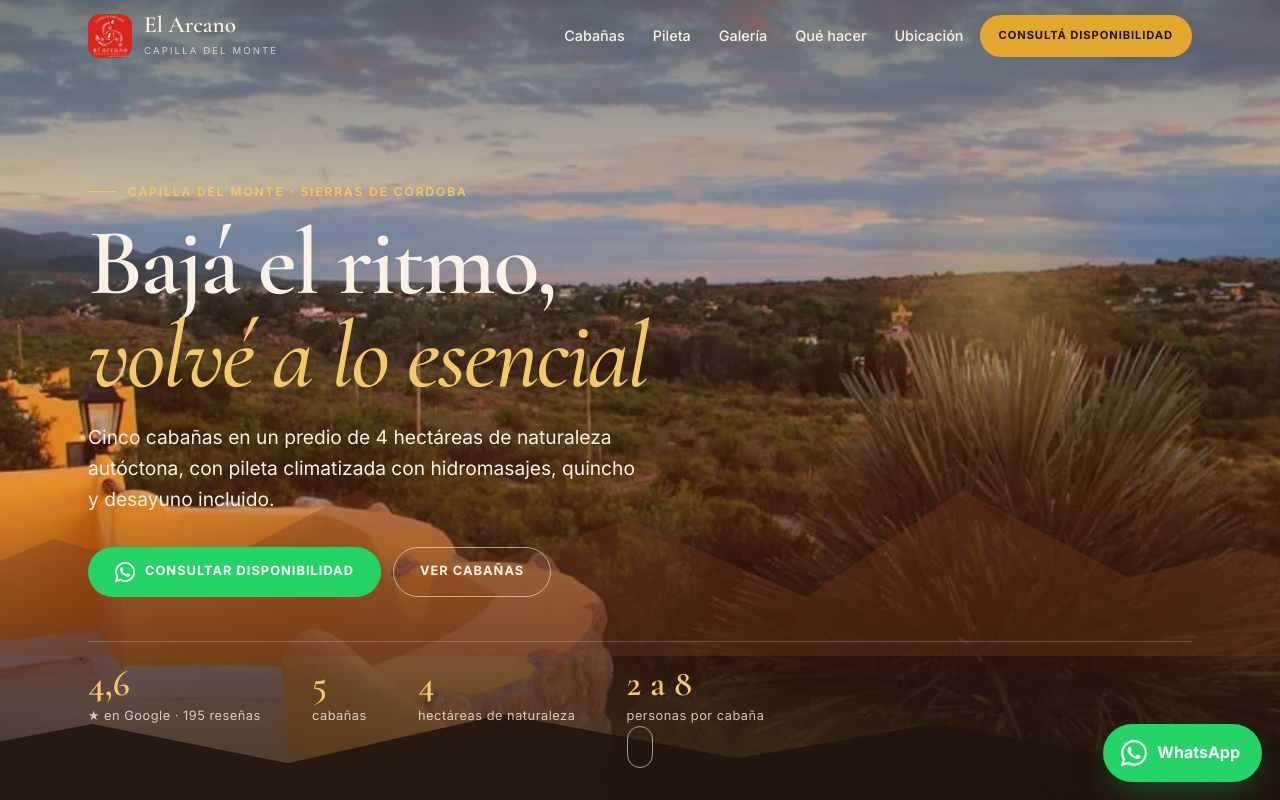
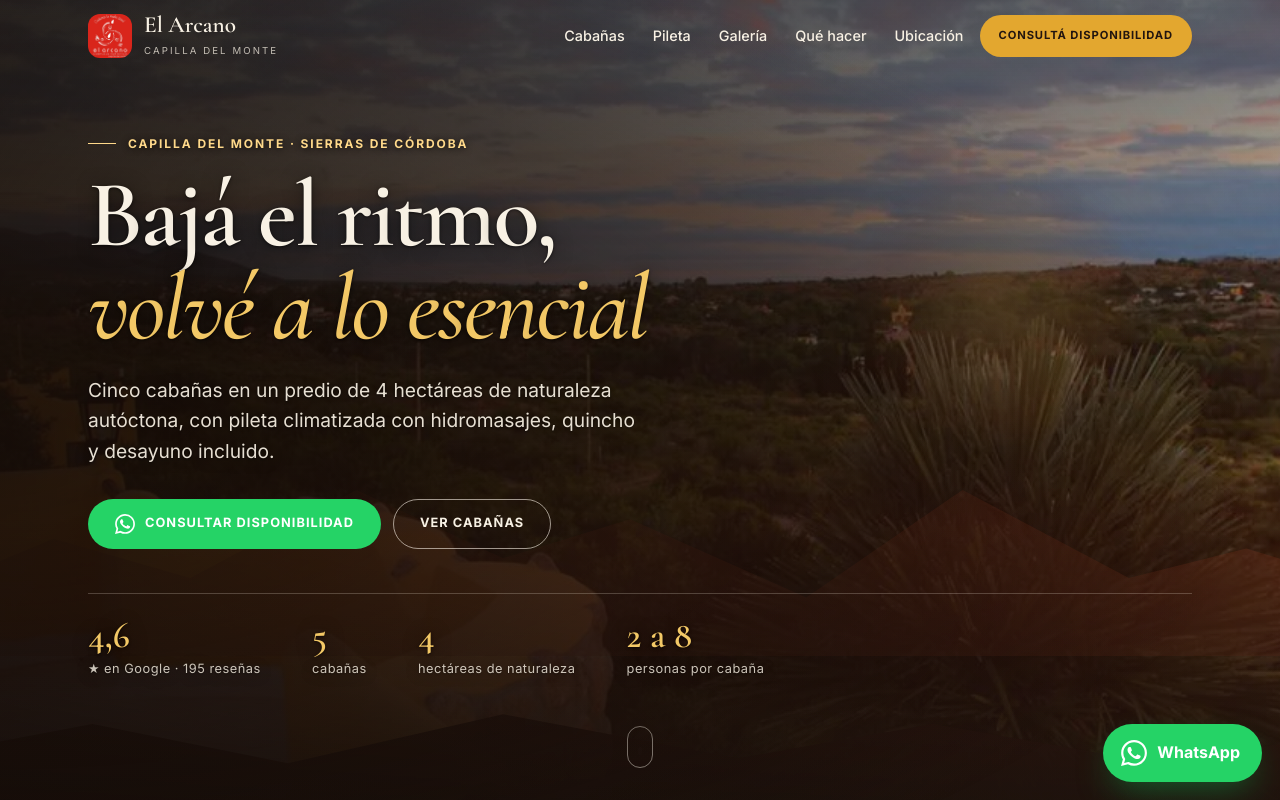
Before and after one commit to lunanuevacreativa-eng/lunanuevacreativa-eng.github.io, a plain HTML site: page demo-el-arcano/index.html in a window 1280 px wide. Shown: the top 800 px of the page. Drawn offline with nearby package versions, Linux system fonts and the light colour scheme.

Commit message:
Demo El Arcano: portada legible

```diff
--- a/demo-el-arcano/index.html
+++ b/demo-el-arcano/index.html
@@ -10,7 +10,7 @@
 <meta property="og:title" content="El Arcano · Cabañas en Capilla del Monte">
 <meta property="og:image" content="assets/vista-sierras.webp">
 <link rel="preconnect" href="https://fonts.googleapis.com"><link rel="preconnect" href="https://fonts.gstatic.com" crossorigin>
-<link rel="stylesheet" href="https://fonts.googleapis.com/css2?family=Cormorant+Garamond:ital,wght@0,500;0,600;0,700;1,500&family=Inter:wght@400;500;600;700&display=swap">
+<link rel="preload" as="style" href="https://fonts.googleapis.com/css2?family=Cormorant+Garamond:ital,wght@0,500;0,600;0,700;1,500&family=Inter:wght@400;500;600;700&display=swap"><link rel="stylesheet" href="https://fonts.googleapis.com/css2?family=Cormorant+Garamond:ital,wght@0,500;0,600;0,700;1,500&family=Inter:wght@400;500;600;700&display=swap" media="print" onload="this.media='all'"><noscript><link rel="stylesheet" href="https://fonts.googleapis.com/css2?family=Cormorant+Garamond:ital,wght@0,500;0,600;0,700;1,500&family=Inter:wght@400;500;600;700&display=swap"></noscript>
 <link rel="preload" as="image" href="assets/vista-sierras.webp" fetchpriority="high">
 <style>
 :root{--noche:#22150F;--tierra:#3A2419;--ocre:#E3A72F;--ocre-claro:#F3C866;--fuego:#D3361F;--arena:#F8F1E4;--piedra:#EADFCB;--tinta:#2A1D16;--suave:#6A564A;--agua:#3FA9C9;--wa:#25D366;
@@ -59,13 +59,18 @@ img{display:block;max-width:100%;height:auto}a{color:inherit}h1,h2,h3,p,ul,figur
  body.menu-abierto{overflow:hidden}
 }
 /* portada */
-.portada{position:relative;min-height:100svh;display:flex;align-items:flex-end;color:var(--arena);overflow:hidden;background:var(--noche)}
+.portada{position:relative;min-height:100svh;display:flex;align-items:center;color:var(--arena);overflow:hidden;background:var(--noche)}
 .portada__img{max-width:none;position:absolute;inset:-6%;width:112%;height:112%;object-fit:cover;object-position:50% 60%;animation:kenburns 26s ease-in-out infinite alternate;will-change:transform}
 @keyframes kenburns{from{transform:scale(1) translate(0,0)}to{transform:scale(1.1) translate(-2%,-2%)}}
 .portada::after{content:"";position:absolute;inset:0;background:linear-gradient(180deg,rgba(34,21,15,.55) 0%,rgba(34,21,15,.15) 35%,rgba(34,21,15,.85) 100%)}
 .bruma{position:absolute;inset:auto -20% 0;height:45%;background:radial-gradient(60% 60% at 30% 100%,rgba(243,200,102,.28),transparent 70%);animation:bruma 9s ease-in-out infinite alternate;z-index:1;pointer-events:none}
 @keyframes bruma{to{transform:translateX(8%);opacity:.6}}
-.portada .cont{position:relative;z-index:2;padding-bottom:clamp(48px,9vh,96px);padding-top:140px;width:100%}
+.portada .cont{position:relative;z-index:3;padding-bottom:96px;padding-top:110px;width:100%}
+.portada .cont::before{content:"";position:absolute;inset:-10% -30% -10% -50%;z-index:-1;background:radial-gradient(70% 70% at 25% 55%,rgba(20,12,8,.72),rgba(20,12,8,.35) 60%,transparent 85%);pointer-events:none}
+.portada h1,.portada p.lead,.portada .datos{text-shadow:0 2px 18px rgba(0,0,0,.55),0 1px 3px rgba(0,0,0,.6)}
+.portada .sobre{color:#FFD98A!important;font-weight:700;text-shadow:0 1px 6px rgba(0,0,0,.8)}
+.portada .sobre::before{background:#FFD98A}
+@media (max-height:640px) and (min-width:760px){.portada h1{font-size:clamp(2.4rem,6vw,4rem)}.datos{margin-top:24px;padding-top:16px}.acciones{margin-top:20px}.bajar{display:none}}
 .portada h1{font-family:var(--f-tit);font-weight:600;overflow-wrap:break-word;font-size:clamp(2.6rem,7.4vw,6rem);line-height:.98;letter-spacing:-.025em;max-width:13ch}
 .portada h1 em{font-weight:400;color:var(--ocre-claro)}
 .portada p.lead{margin-top:20px;font-size:clamp(1rem,1.6vw,1.2rem);max-width:46ch;opacity:.92}
@@ -73,15 +78,16 @@ img{display:block;max-width:100%;height:auto}a{color:inherit}h1,h2,h3,p,ul,figur
 .datos{display:flex;flex-wrap:wrap;gap:clamp(20px,4vw,56px);margin-top:44px;padding-top:24px;border-top:1px solid rgba(248,241,228,.22)}
 .datos strong{display:block;font-family:var(--f-tit);font-size:clamp(1.7rem,3vw,2.3rem);font-weight:600;color:var(--ocre-claro);line-height:1}
 .datos span{font-size:.8rem;opacity:.8;letter-spacing:.04em}
-.letra{display:inline-block;opacity:0;transform:translateY(.5em);animation:subir .9s var(--ease) forwards}
-@keyframes subir{to{opacity:1;transform:none}}
-.entra{opacity:0;transform:translateY(18px);animation:subir 1s var(--ease) forwards}
+.letra{display:inline-block}
+.anim .letra{animation:subir-de .5s var(--ease) both}
+@keyframes subir-de{from{opacity:.4;transform:translateY(.35em)}to{opacity:1;transform:none}}
+.anim .entra{animation:subir-de .6s var(--ease) both}
 .bajar{position:absolute;right:clamp(20px,5vw,48px);bottom:32px;z-index:2;width:26px;height:42px;border:1.5px solid rgba(248,241,228,.6);border-radius:14px}
 .bajar::after{content:"";position:absolute;left:50%;top:8px;width:4px;height:8px;margin-left:-2px;border-radius:2px;background:var(--arena);animation:rueda 1.8s infinite}
 @keyframes rueda{to{transform:translateY(12px);opacity:0}}
 /* revelar */
-.rev{opacity:0;transform:translateY(32px);transition:opacity .9s var(--ease),transform .9s var(--ease)}
-.rev.ok{opacity:1;transform:none}
+.io .rev{opacity:0;transform:translateY(32px);transition:opacity .9s var(--ease),transform .9s var(--ease)}
+.io .rev.ok{opacity:1;transform:none}
 .rev.d1{transition-delay:.1s}.rev.d2{transition-delay:.2s}.rev.d3{transition-delay:.3s}.rev.d4{transition-delay:.4s}
 /* historia */
 .historia{display:grid;gap:48px;align-items:center}
@@ -204,7 +210,7 @@ img{display:block;max-width:100%;height:auto}a{color:inherit}h1,h2,h3,p,ul,figur
 html,body{overflow-x:hidden}
 .tit{font-size:clamp(2.3rem,5.2vw,4rem);line-height:1.02}
 .bajada{font-size:1.125rem}
-.portada::after{background:linear-gradient(180deg,rgba(34,21,15,.55) 0%,rgba(150,60,30,.18) 38%,rgba(211,54,31,.22) 62%,rgba(34,21,15,.92) 100%)}
+.portada::after{z-index:1;background:linear-gradient(90deg,rgba(20,12,8,.78) 0%,rgba(20,12,8,.45) 55%,rgba(20,12,8,.15) 100%),linear-gradient(180deg,rgba(34,21,15,.5) 0%,rgba(150,60,30,.18) 40%,rgba(211,54,31,.2) 65%,rgba(34,21,15,.92) 100%)}
 .capa{position:absolute;left:-5%;width:110%;z-index:1;pointer-events:none;will-change:transform}
 .capa--lejos{bottom:18%;opacity:.35}.capa--cerca{bottom:-2px;opacity:.9}
 .capa svg{width:100%;height:auto;display:block}
@@ -297,14 +303,14 @@ html,body{overflow-x:hidden}
  <div class="bruma" aria-hidden="true"></div>
  <div class="capa capa--cerca" data-vel=".05" aria-hidden="true"><svg viewBox="0 0 1440 120" preserveAspectRatio="none"><path fill="#22150F" d="M0 120V70l160-30 200 40 220-50 240 45 200-35 230 40 190-30v90z"/></svg></div>
  <div class="cont">
-  <p class="sobre entra" style="color:var(--ocre-claro);animation-delay:.1s">Capilla del Monte · Sierras de Córdoba</p>
+  <p class="sobre entra" style="color:var(--ocre-claro);animation-delay:0s">Capilla del Monte · Sierras de Córdoba</p>
   <h1 id="titulo" aria-label="Bajá el ritmo, volvé a lo esencial">Bajá el ritmo, <em>volvé a lo esencial</em></h1>
-  <p class="lead entra" style="animation-delay:.9s">Cinco cabañas en un predio de 4 hectáreas de naturaleza autóctona, con pileta climatizada con hidromasajes, quincho y desayuno incluido.</p>
-  <div class="acciones entra" style="animation-delay:1.1s">
+  <p class="lead entra" style="animation-delay:.1s">Cinco cabañas en un predio de 4 hectáreas de naturaleza autóctona, con pileta climatizada con hidromasajes, quincho y desayuno incluido.</p>
+  <div class="acciones entra" style="animation-delay:.15s">
    <a class="btn btn--wa-cta" href="https://wa.me/5493426106997?text=%C2%A1Hola%2C%20El%20Arcano!%20Quiero%20consultar%20disponibilidad." target="_blank" rel="noopener"><svg viewBox="0 0 24 24" aria-hidden="true"><use href="#ico-wa"/></svg>Consultar disponibilidad</a>
    <a class="btn btn--linea" href="#cabanas">Ver cabañas</a>
   </div>
-  <ul class="datos entra" style="animation-delay:1.3s">
+  <ul class="datos entra" style="animation-delay:.2s">
    <li><strong>4,6</strong><span>★ en Google · 195 reseñas</span></li>
    <li><strong>5</strong><span>cabañas</span></li>
    <li><strong>4</strong><span>hectáreas de naturaleza</span></li>
@@ -496,10 +502,11 @@ html,body{overflow-x:hidden}
 'use strict';
 var WA='5493426106997';
 var reducir=matchMedia('(prefers-reduced-motion: reduce)').matches;
+if(!reducir){document.documentElement.classList.add('anim');setTimeout(function(){document.documentElement.classList.remove('anim')},3000)}
 
 // título letra por letra
 var h1=document.getElementById('titulo');
-(function(){var d=0;function partir(n){Array.prototype.slice.call(n.childNodes).forEach(function(c){if(c.nodeType===3){var f=document.createDocumentFragment();c.textContent.split(/(\s+)/).forEach(function(p){if(/^\s+$/.test(p)){f.appendChild(document.createTextNode(p));return}var w=document.createElement('span');w.style.display='inline-block';w.setAttribute('aria-hidden','true');p.split('').forEach(function(ch){var s=document.createElement('span');s.className='letra';s.textContent=ch;s.style.animationDelay=(.2+d++*.03)+'s';w.appendChild(s)});f.appendChild(w)});n.replaceChild(f,c)}else partir(c)})}if(!reducir)partir(h1)})();
+(function(){var d=0;function partir(n){Array.prototype.slice.call(n.childNodes).forEach(function(c){if(c.nodeType===3){var f=document.createDocumentFragment();c.textContent.split(/(\s+)/).forEach(function(p){if(/^\s+$/.test(p)){f.appendChild(document.createTextNode(p));return}var w=document.createElement('span');w.style.display='inline-block';w.setAttribute('aria-hidden','true');p.split('').forEach(function(ch){var s=document.createElement('span');s.className='letra';s.textContent=ch;s.style.animationDelay=(d++*.012)+'s';w.appendChild(s)});f.appendChild(w)});n.replaceChild(f,c)}else partir(c)})}if(!reducir)partir(h1)})();
 
 // encabezado sólido
 var enc=document.getElementById('enc');
@@ -542,7 +549,7 @@ addEventListener('keydown',function(e){if(!visor.classList.contains('abierto'))r
 
 // revelar al hacer scroll + contadores
 var io=new IntersectionObserver(function(es){es.forEach(function(e){if(e.isIntersecting){e.target.classList.add('ok');io.unobserve(e.target)}})},{rootMargin:'0px 0px -8% 0px'});
-document.querySelectorAll('.rev').forEach(function(el){reducir?el.classList.add('ok'):io.observe(el)});
+if(!reducir)document.documentElement.classList.add('io');document.querySelectorAll('.rev').forEach(function(el){reducir?el.classList.add('ok'):io.observe(el)});
 if(!reducir)document.querySelectorAll('[data-contar]').forEach(function(el){var fin=+el.dataset.contar,dec=+(el.dataset.dec||0),t0=null;function paso(t){t0=t0||t;var p=Math.min((t-t0)/1600,1),v=fin*(1-Math.pow(1-p,3));el.textContent=v.toFixed(dec).replace('.',',');if(p<1)requestAnimationFrame(paso)}setTimeout(function(){requestAnimationFrame(paso)},1400)});
 
 // escalonado automático en grillas
```
